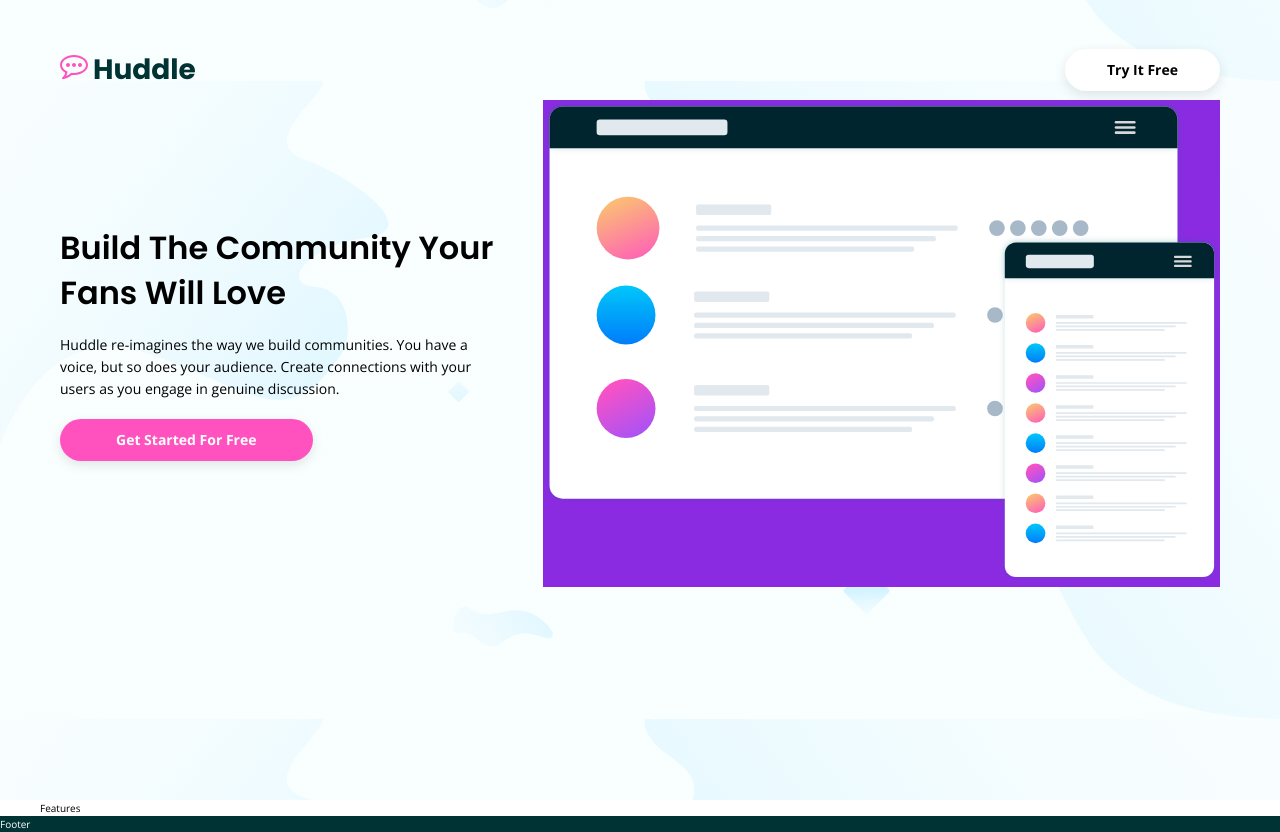
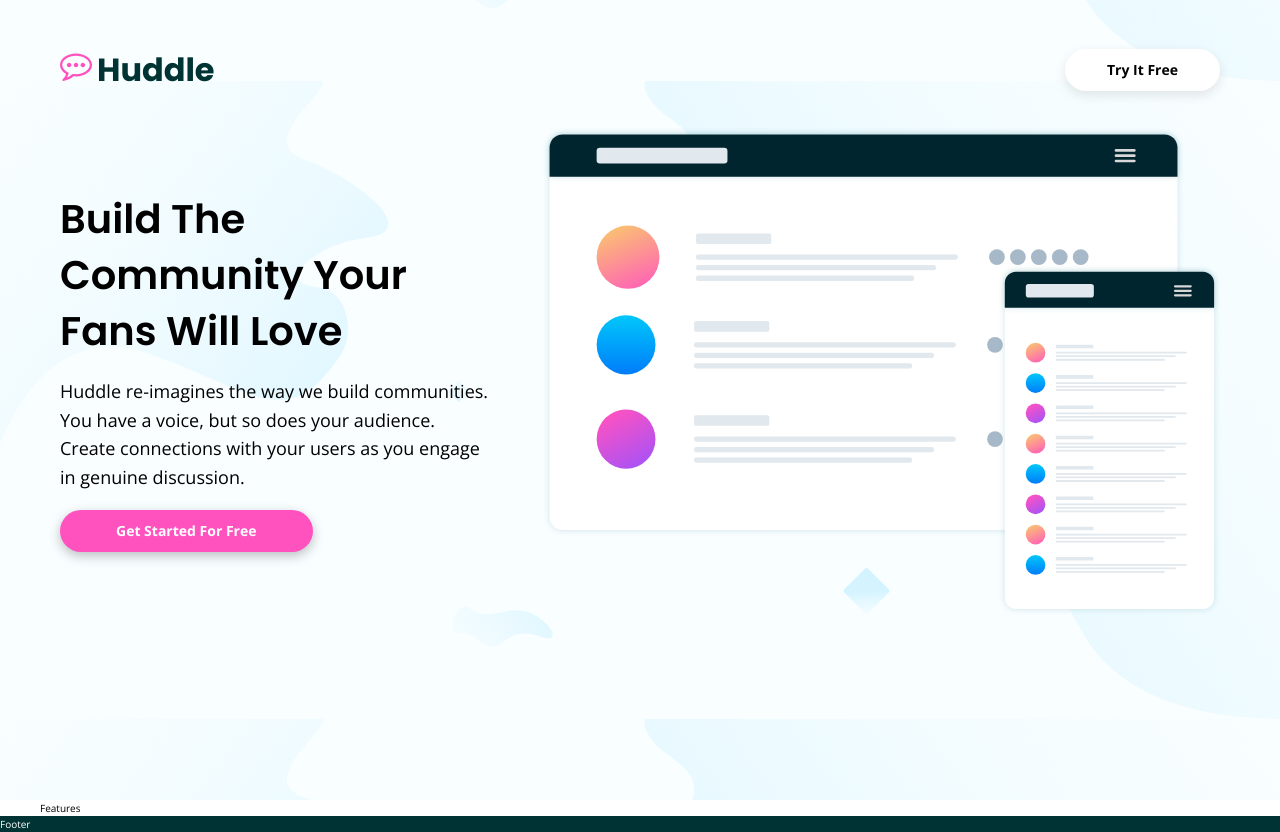
Before and after one commit to stormrageqb/Huddle, a React (Vite) app: page / in a window 1280 px wide. Built offline with nearby package versions, Linux system fonts and the light colour scheme.

Commit message:
Add row gap and resized various elements to better fit the Header component

```diff
--- a/src/components/Header.jsx
+++ b/src/components/Header.jsx
@@ -23,21 +23,23 @@ const StyledHeroText = styled.div`
     font-weight: 600;
     color: #000;
     line-height: 1.4;
-    font-size: 3.2rem;
+    font-size: 4rem;
   }
 
   p {
-    font-size: 1.4rem;
+    font-size: 1.8rem;
     font-weight: 400;
   }
 `;
 
 const StyledHeroImages = styled.div`
+  /* background-color: blue; */
   grid-column: 6 / -1;
-  background-color: blueviolet;
+  /* justify-content: flex-end; */
 
   img {
     width: 100%;
+    height: 100%;
   }
 `;
 
--- a/src/components/styles/Button.styled.jsx
+++ b/src/components/styles/Button.styled.jsx
@@ -1,4 +1,4 @@
-import styled from "styled-components";
+import styled, { css } from "styled-components";
 
 export const StyledButton = styled.a`
   display: inline-block;
@@ -22,10 +22,16 @@ export const StyledButton = styled.a`
 
   ${(props) =>
     props.primary &&
-    `
+    css`
       background: hsl(322, 100%, 66%);
       color: #fff;
       padding: 1rem 5.6rem;
-      align-self: flex-start
+      align-self: flex-start;
+      box-shadow: rgba(0, 0, 0, 0.25) 0px 0.4rem 1.2rem;
+
+      :hover {
+        background: #f57bc8;
+        color: #eee;
+      }
     `}
 `;
--- a/src/components/styles/Header.styled.jsx
+++ b/src/components/styles/Header.styled.jsx
@@ -13,9 +13,10 @@ export const StyledHeader = styled.header`
   display: grid;
   grid-template-rows: 6rem min-content;
   grid-template-columns: repeat(12, 1fr);
+  row-gap: 2.8rem;
   svg {
-    height: 2.8rem;
-    width: 2.8rem;
+    height: 3.2rem;
+    width: 3.2rem;
     margin-right: 0.5rem;
     fill: ${({ theme }) => theme.color.primary};
   }
@@ -24,6 +25,6 @@ export const StyledHeader = styled.header`
     font-family: ${({ theme }) => theme.font.headings};
     color: ${({ theme }) => theme.color.footer};
     display: inline-block;
-    font-size: 2.8rem;
+    font-size: 3.2rem;
   }
 `;
```
